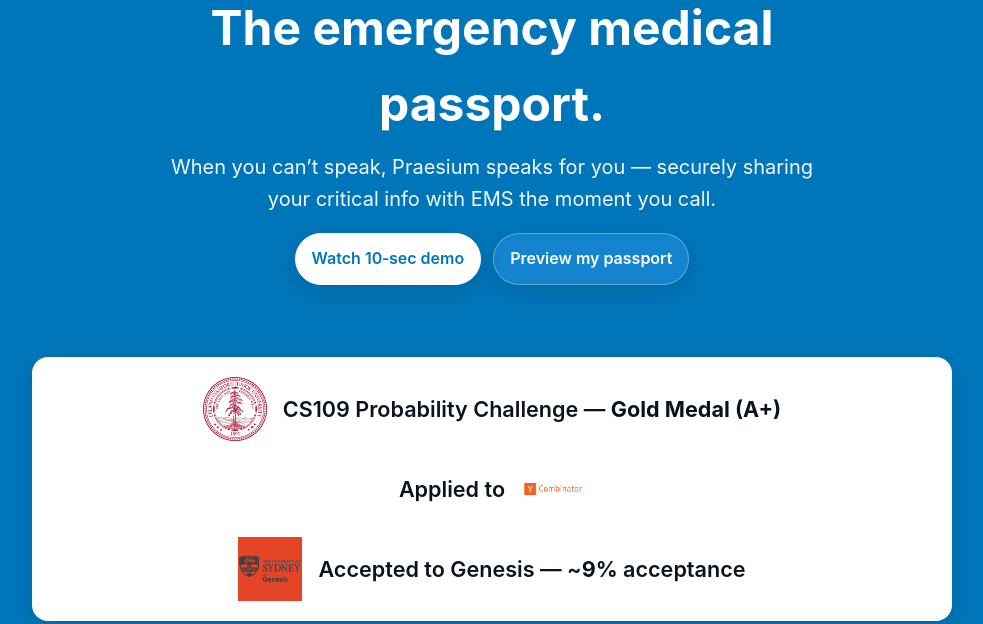
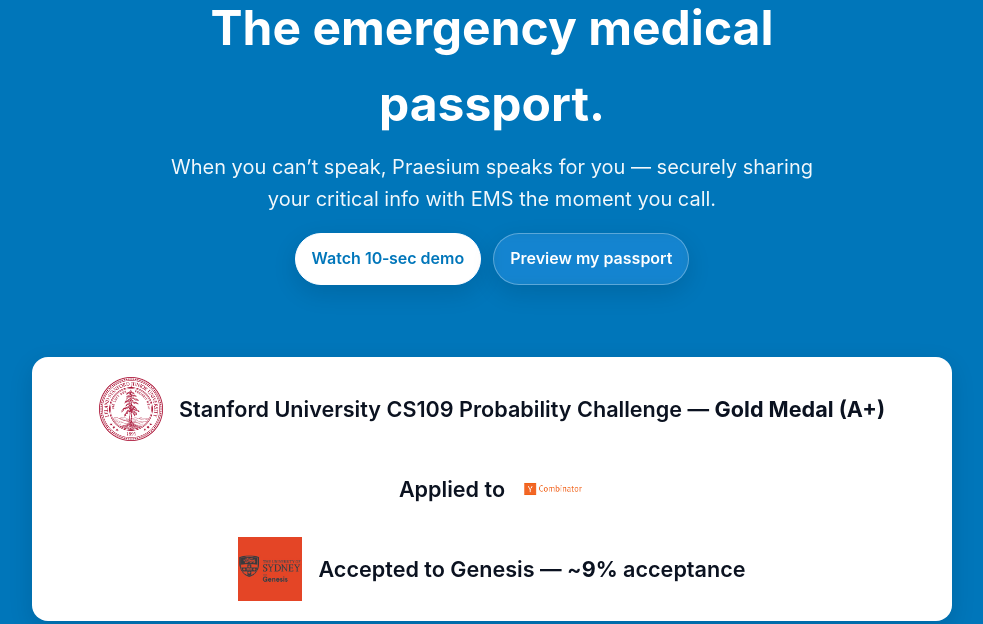
Before and after one commit to anadp230/praesium-site, a plain HTML site: page index.html in a window 1280 px wide. Shown: the part 356-980 px from the top of the page, without its empty margins (148-1131 px from the left). Drawn offline with Linux system fonts and the light colour scheme.

Commit message:
Update index.html

```diff
--- a/index.html
+++ b/index.html
@@ -126,7 +126,7 @@
     <section class="white-card fade" aria-label="Recognition">
       <div class="logo-row">
         <img src="stanford.png" alt="Stanford University" class="logo-item" />
-        <span class="logo-text">CS109 Probability Challenge — <strong>Gold Medal (A+)</strong></span>
+        <span class="logo-text">Stanford University CS109 Probability Challenge — <strong>Gold Medal (A+)</strong></span>
       </div>
       <div class="logo-row">
         <span class="logo-text">Applied to</span>
```
